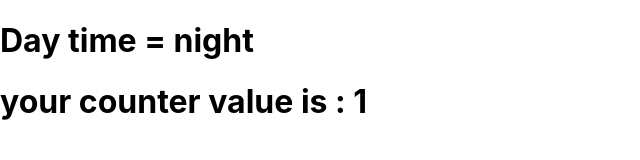
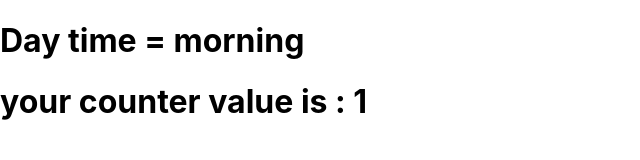
Before and after one commit to ZaidAhmed786/boot, a React (Create React App) app: page / in a window 1280 px wide. Shown: the top 160 px of the page, without its empty margins (0-640 px from the left). Built offline with nearby package versions, Linux system fonts and the light colour scheme.

Commit message:
Update App.js

```diff
--- a/src/App.js
+++ b/src/App.js
@@ -2,7 +2,7 @@ import React, {useState} from 'react';
 import C from './counter.js';
 function App() {
   let [count, setCount] = useState(1);
-  let [isMorning, setMorning] = useState();
+  let [isMorning, setMorning] = useState(true);
 
   return (
 
```
